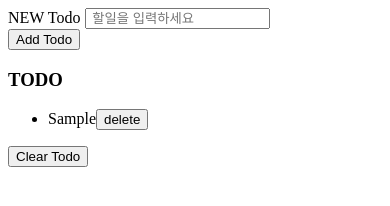
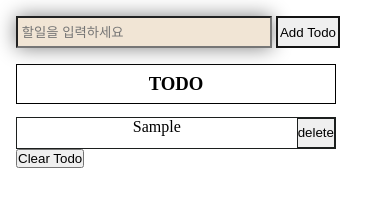
Before and after one commit to learning-react-ml-study/tutorial-edwith, a plain HTML site: page week_3/changho/todo/index.html in a window 390 px wide. Both pictures are taken after typing "Sample" into the empty fields and a click on the button "Add Todo". Drawn offline with Linux system fonts and the light colour scheme.

Commit message:
#lee-chang-ho todolist css 작성중

```diff
--- a/week_3/changho/todo/index.html
+++ b/week_3/changho/todo/index.html
@@ -4,7 +4,9 @@
     <meta charset="UTF-8">
     <meta name="viewport" content="width=device-width, initial-scale=1.0">
     <meta http-equiv="X-UA-Compatible" content="ie=edge">
+    <link rel="stylesheet" href="style.css">
     <title>Todo list</title>
+
     <style>
         .complete {
             text-decoration: line-through;
@@ -14,11 +16,9 @@
 <body>
     <div class="container">
        <form type="submit" id="todo-form">
-            <label for="tasks">NEW Todo</label>
+            <label class="new-todo" for="tasks">NEW Todo</label>
             <input id="input" type="text" name="todo" placeholder=" 할일을 입력하세요">
-            <div>
                 <button id="submit-btn" type="submit">Add Todo</button>
-            </div>
        </form>
        <div class="card-section">
            <h3 id="task-section">TODO</h3>
--- /dev/null
+++ b/week_3/changho/todo/style.css
@@ -0,0 +1,54 @@
+* {
+    margin: 0;
+    padding: 0;
+    box-sizing: border-box;
+}
+.new-todo {
+    display: none;
+}
+
+@media(max-width: 500px) {
+    .container {
+        margin: 1rem;
+
+    }
+    .new-todo {
+        display: none;
+    }
+    #input {
+        display: inline-block;
+        width: 16rem;
+        height: 2rem;
+        margin-bottom: 1rem;
+        background-color: rgb(241, 229, 213);
+        box-shadow: 0px 0px 20px grey;
+    }
+    #submit-btn {
+        display: inline-block;
+        width: 4rem;
+        height: 2rem;
+        border: 2px solid rgb(20, 20, 20)
+    }
+    #task-section {
+        width: 20rem;
+        border: 1px solid black;
+        padding: 8px;
+        text-align: center;
+        margin-bottom: 0.8rem;
+    }
+    ul {
+        list-style: none;
+    }
+    li {
+        text-align: center;
+        width: 20rem;
+        height: 2rem;
+        border: 1px solid rgb(28, 31, 30);
+    }
+    .delete {
+        float: right;
+        border: 1px solid rgb(28, 31, 30);
+        height: 100%;
+    }
+
+}
```
